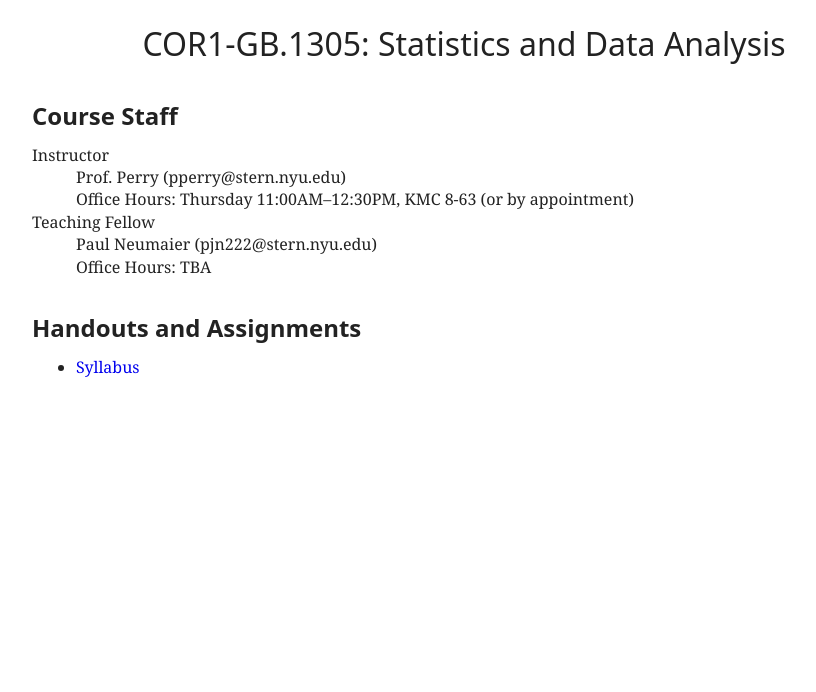
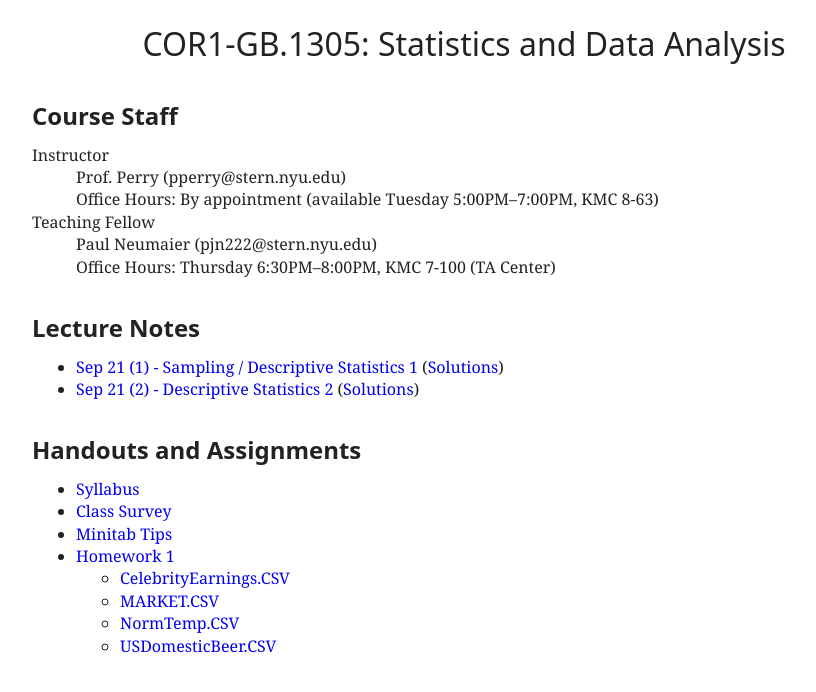
Before and after one commit to patperry/patperry.github.com, a Jekyll site: the page built from course/cor1305/index.html, in a window 1280 px wide. Shown: the top 692 px of the page, without its empty margins (176-992 px from the left). Built offline with Jekyll 4.4.1, drawn with Linux system fonts in a browser that asks for light colours.

Commit message:
update cor1305 materials

```diff
--- a/course/cor1305/index.html
+++ b/course/cor1305/index.html
@@ -11,21 +11,21 @@
 <dl>
   <dt>Instructor</dt>
   <dd>Prof. Perry (pperry@stern.nyu.edu)</dd>
-  <dd>Office Hours: Thursday 11:00AM&ndash;12:30PM, KMC 8-63 (or by appointment)</dd>
+  <dd>Office Hours: By appointment (available Tuesday 5:00PM&ndash;7:00PM, KMC 8-63)</dd>
 
   <dt>Teaching Fellow</dt>
   <dd>Paul Neumaier (pjn222@stern.nyu.edu)</dd>
-  <dd>Office Hours: TBA</dd> <!-- Thursday 6:00PM&ndash;7:30PM, KMC 8th Floor (near mailboxes)</dd> -->
+  <dd>Office Hours: Thursday 6:30PM&ndash;8:00PM, KMC 7-100 (TA Center)</dd>
 </dl>
 
 
-<!--
 <h2>Lecture Notes</h2>
 <ul>
-  <li><a href="lecture/sampling.pdf">Sep 22 (1) - Sampling / Descriptive Statistics 1</a>
+  <li><a href="lecture/sampling.pdf">Sep 21 (1) - Sampling / Descriptive Statistics 1</a>
     (<a href="lecture/sampling-sol.pdf">Solutions</a>)
-  <li><a href="lecture/descrip.pdf">Sep 22 (2) - Descriptive Statistics 2</a>
+  <li><a href="lecture/descrip.pdf">Sep 21 (2) - Descriptive Statistics 2</a>
     (<a href="lecture/descrip-sol.pdf">Solutions</a>)
+<!--
   <li><a href="lecture/prob.pdf">Sep 29 (1) - Probability</a>
     (<a href="lecture/prob-sol.pdf">Solutions</a>)
   <li><a href="lecture/cond-prob.pdf">Sep 29 (2) - Conditional Probability</a>
@@ -105,7 +105,6 @@
 <h2>Handouts and Assignments</h2>
 <ul>
   <li><a href="handout/syllabus.pdf">Syllabus</a>
-<!--
   <li><a href="http://goo.gl/hs16Kk">Class Survey</a>
   <li><a href="handout/minitab-tips.pdf">Minitab Tips</a>
   <li><a href="hw/hw01.pdf">Homework 1</a>
@@ -115,6 +114,7 @@
       <li><a href="data/NormTemp.CSV">NormTemp.CSV</a>
       <li><a href="data/USDomesticBeer.CSV">USDomesticBeer.CSV</a>
     </ul>
+<!--
   <li><a href="hw/hw02.pdf">Homework 2</a>
   <li><a href="hw/hw03.pdf">Homework 3</a>
   <li><a href="hw/hw04.pdf">Homework 4</a>
```
Also changed, not shown: 4 other files.
